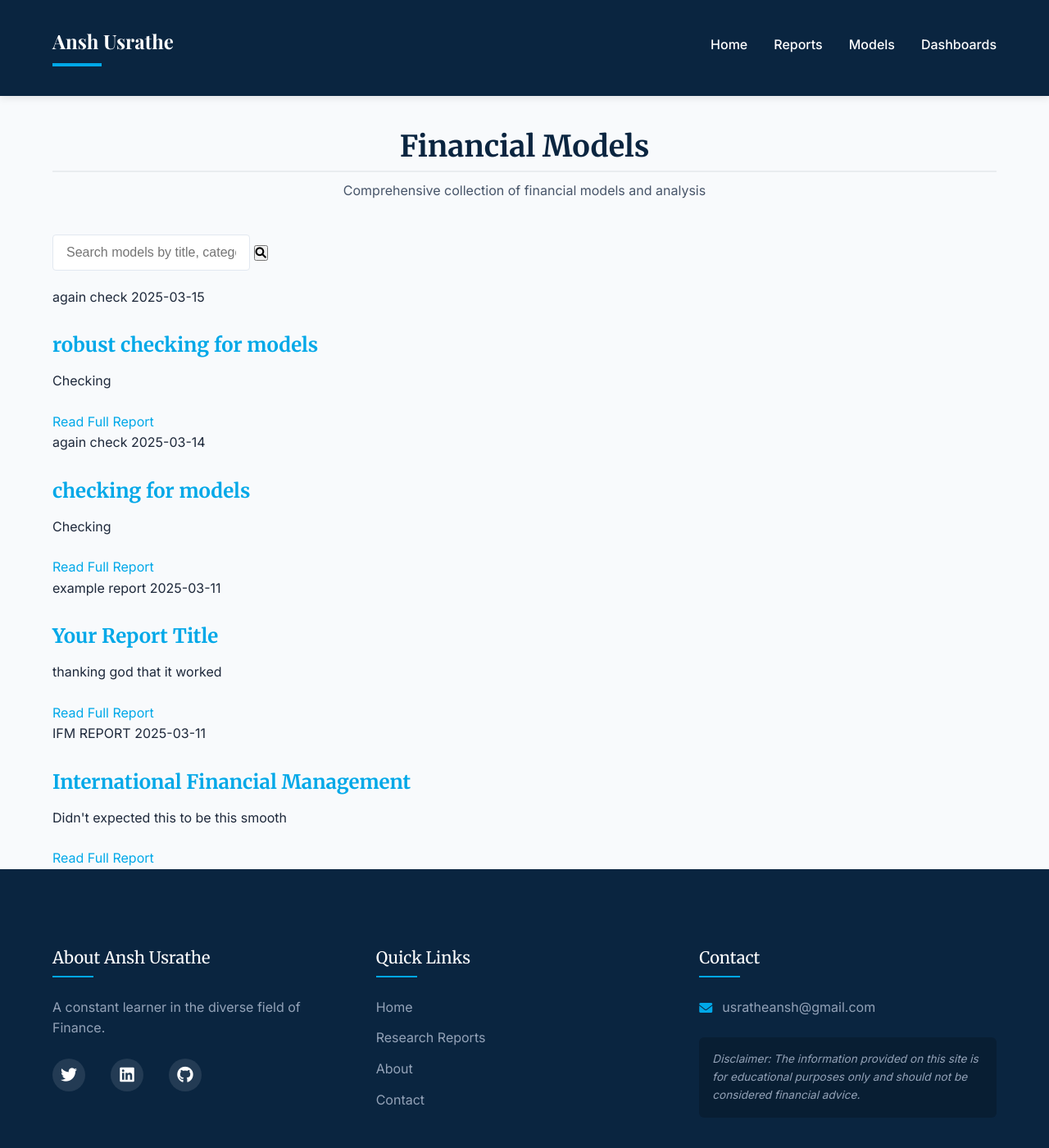
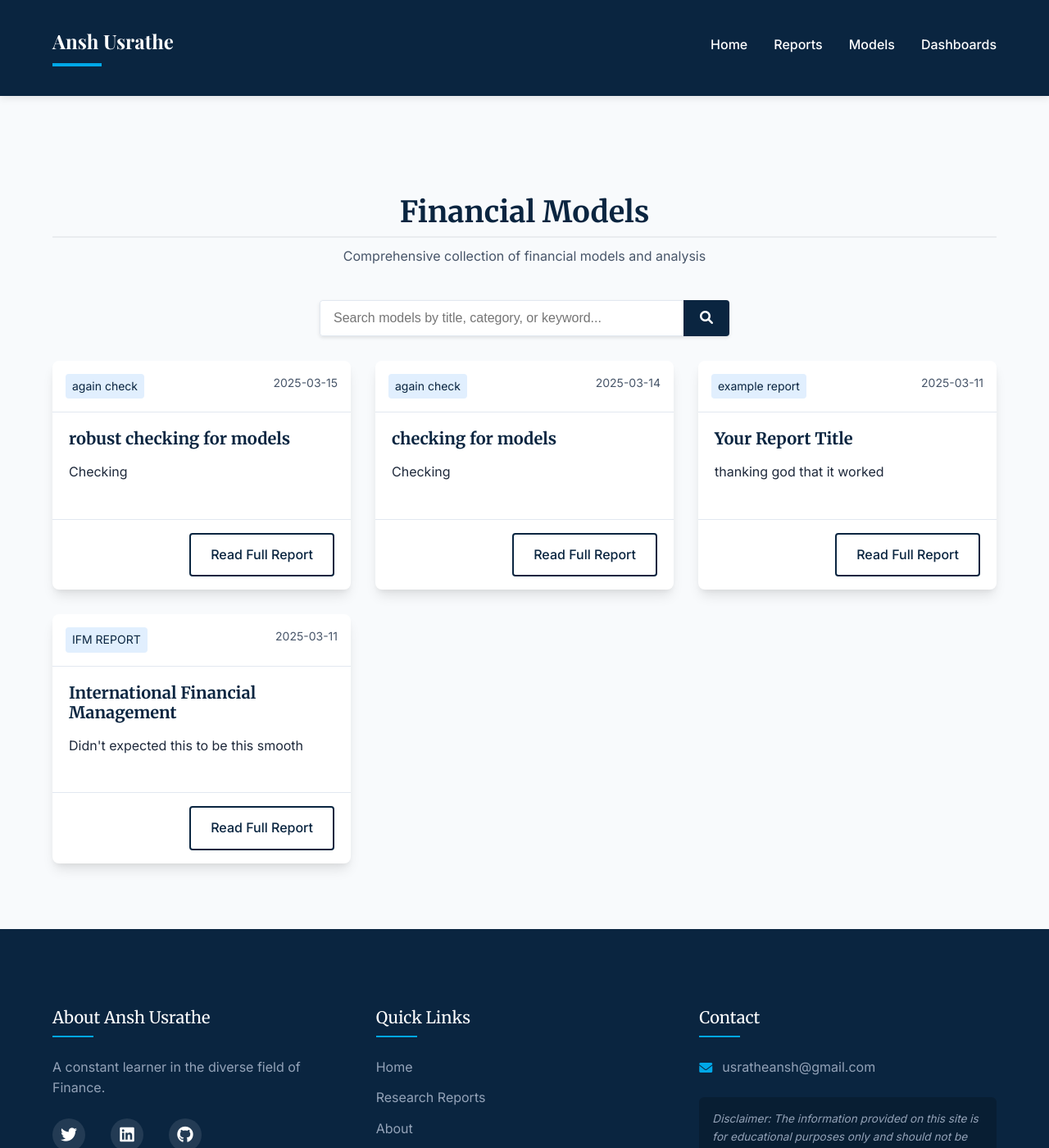
Before and after one commit to anshusrathe/FinBlogs, a Jekyll site: the page content/modelsdatabase.html, which Jekyll copies as it is, in a window 1280 px wide and 1400 px high. Shown: the whole window at 82% size. Built offline with Jekyll 4.4.1, drawn with Linux system fonts in a browser that asks for light colours.

Commit message:
Merge remote changes and add my updates

```diff
--- a/content/modelsdatabase.html
+++ b/content/modelsdatabase.html
@@ -58,6 +58,174 @@
 
         a:hover {
           color: var(--accent-color);
+        }
+
+        /* Basic styling for main content */
+        .section-header {
+            text-align: center;
+            margin-bottom: 40px;
+        }
+
+        .section-header h2 {
+            font-family: 'Merriweather', serif;
+            font-size: 36px;
+            color: var(--primary-color);
+            margin-bottom: 10px;
+        }
+
+        .section-header p {
+            color: var(--medium-text);
+        }
+
+        .btn {
+            display: inline-block;
+            padding: 12px 24px;
+            border-radius: 4px;
+            text-decoration: none;
+            font-weight: 500;
+            transition: var(--transition);
+        }
+
+        .btn-primary {
+            background-color: var(--primary-color);
+            color: white;
+        }
+
+        .btn-primary:hover {
+            background-color: #0f3b61;
+        }
+
+        .btn-secondary {
+            background-color: #4b5563;
+            color: white;
+        }
+
+        .btn-secondary:hover {
+            background-color: #374151;
+        }
+
+        .btn-outline {
+            border: 2px solid var(--primary-color);
+            color: var(--primary-color);
+        }
+
+        .btn-outline:hover {
+            background-color: var(--primary-color);
+            color: white;
+        }
+
+        .featured-reports {
+            padding: 80px 0;
+            background-color: var(--light-bg);
+        }
+
+        .report-cards {
+            display: grid;
+            grid-template-columns: repeat(auto-fill, minmax(300px, 1fr));
+            gap: 30px;
+        }
+
+        .card {
+            background-color: white;
+            border-radius: 8px;
+            overflow: hidden;
+            box-shadow: var(--card-shadow);
+            transition: transform 0.3s, box-shadow 0.3s;
+        }
+
+        .card:hover {
+            transform: translateY(-5px);
+            box-shadow: 0 10px 15px rgba(0, 0, 0, 0.1);
+        }
+
+        .card-header {
+            padding: 16px;
+            display: flex;
+            justify-content: space-between;
+            border-bottom: 1px solid var(--border-color);
+        }
+
+        .category {
+            display: inline-block;
+            padding: 4px 8px;
+            background-color: #e1effe;
+            color: var(--primary-color);
+            border-radius: 4px;
+            font-size: 14px;
+        }
+
+        .date {
+            color: var(--medium-text);
+            font-size: 14px;
+        }
+
+        .card-body {
+            padding: 20px;
+        }
+
+        .card-body h3 {
+            margin-top: 0;
+            font-size: 20px;
+        }
+
+        .card-body h3 a {
+            color: var(--primary-color);
+            text-decoration: none;
+        }
+
+        .card-body h3 a:hover {
+            text-decoration: underline;
+        }
+
+        .card-footer {
+            padding: 16px 20px;
+            border-top: 1px solid var(--border-color);
+            text-align: right;
+        }
+
+        .search-container {
+            margin-bottom: 30px;
+            display: flex;
+            justify-content: center;
+        }
+
+        .search-box {
+            width: 100%;
+            max-width: 500px;
+            display: flex;
+            box-shadow: 0 2px 4px rgba(0, 0, 0, 0.1);
+            border-radius: 4px;
+            overflow: hidden;
+        }
+
+        .search-input {
+            flex-grow: 1;
+            padding: 12px 16px;
+            border: 1px solid var(--border-color);
+            border-right: none;
+            border-radius: 4px 0 0 4px;
+            font-size: 16px;
+        }
+
+        .search-button {
+            background-color: var(--primary-color);
+            color: white;
+            border: none;
+            padding: 0 20px;
+            cursor: pointer;
+            font-size: 16px;
+            transition: var(--transition);
+        }
+
+        .search-button:hover {
+            background-color: #0f3b61;
+        }
+
+        .no-results {
+            text-align: center;
+            padding: 40px;
+            font-size: 18px;
+            color: var(--medium-text);
         }
 
         /* Header & Navigation */
@@ -128,81 +296,6 @@
           color: white;
           font-size: 1.5rem;
           cursor: pointer;
-        }
-
-        /* Section styling */
-        .section-header {
-            text-align: center;
-            margin-bottom: 40px;
-        }
-
-        .section-header h2 {
-            font-size: 36px;
-            margin-bottom: 10px;
-        }
-
-        .section-header p {
-            color: var(--medium-text);
-        }
-
-        .reports-list {
-            padding: 80px 0;
-            background-color: white;
-        }
-
-        .reports-table {
-            overflow-x: auto;
-        }
-
-        table {
-            width: 100%;
-            border-collapse: collapse;
-        }
-
-        th, td {
-            padding: 16px;
-            text-align: left;
-            border-bottom: 1px solid var(--border-color);
-        }
-
-        th {
-            background-color: #f9fafb;
-            font-weight: 600;
-        }
-
-        td a {
-            color: var(--primary-color);
-            text-decoration: none;
-            font-weight: 500;
-        }
-
-        td a:hover {
-            text-decoration: underline;
-        }
-
-        /* Search bar styling */
-        .search-container {
-            margin-bottom: 20px;
-        }
-
-        .search-bar {
-            display: flex;
-            max-width: 600px;
-            margin: 0 auto;
-        }
-
-        .search-input {
-            flex-grow: 1;
-            padding: 12px 16px;
-            border: 1px solid var(--border-color);
-            border-radius: 4px;
-            font-size: 16px;
-        }
-
-        .search-input:focus {
-            outline: none;
-            border-color: var(--primary-color);
-            box-shadow: 0 0 0 2px rgba(10, 37, 64, 0.2);
         }
 
         /* Footer */
@@ -345,8 +438,18 @@
             margin-left: 0;
           }
 
-          .footer-section {
-            margin-bottom: 2rem;
+          .search-box {
+            flex-direction: column;
+          }
+
+          .search-input {
+            border-right: 1px solid var(--border-color);
+            border-radius: 4px 4px 0 0;
+          }
+
+          .search-button {
+            border-radius: 0 0 4px 4px;
+            padding: 10px;
           }
         }
 
```
Also changed, not shown: content/reportsdatabase.html (+27 -17 lines).
